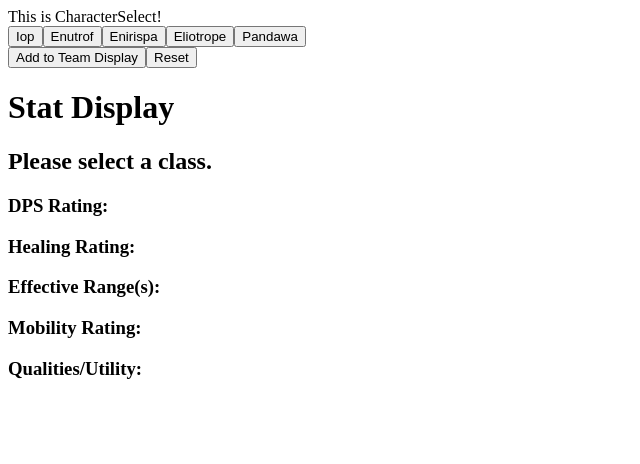
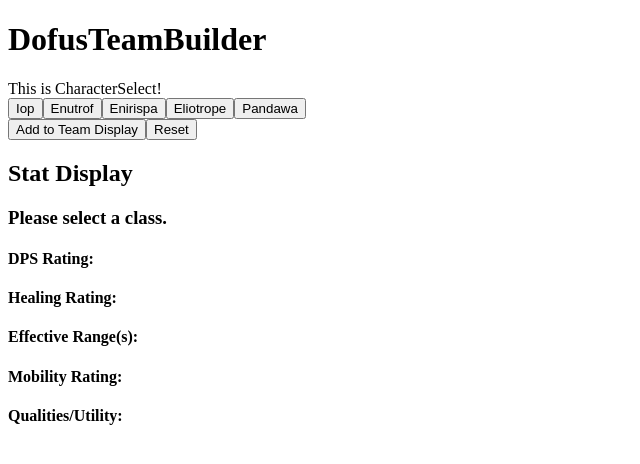
Before and after one commit to Deen-q/dofusTeamBuilder, a React (Create React App) app: page / in a window 1280 px wide. Shown: the top 464 px of the page, without its empty margins (0-640 px from the left). Built offline with nearby package versions, Linux system fonts and the light colour scheme.

Commit message:
more tidy up

```diff
--- a/src/App.tsx
+++ b/src/App.tsx
@@ -6,10 +6,13 @@
 
 export default function App() {
   return (
-    <SiteProvider> {/* From CharacterContext */}
-      <CharacterSelect />
-      <CharacterDisplay />
-      <TeamPreview />
-    </SiteProvider>
+    <>
+      <h1>DofusTeamBuilder</h1>
+      <SiteProvider>
+        <CharacterSelect />
+        <CharacterDisplay />
+        <TeamPreview />
+      </SiteProvider>
+    </>
   );
 }
--- a/src/components/StatDisplay.tsx
+++ b/src/components/StatDisplay.tsx
@@ -3,20 +3,28 @@
 import SiteContext from "../context/SiteContext"
 
 export default function StatDisplay() {
-    const { selectedCharacter } = useContext(SiteContext) || {};
+    const context = useContext(SiteContext);
+
+    if (!context) {
+        return <div> Error: SiteContext (StatDisplay) is not available.</div>
+    }
+
+    const {
+        selectedCharacter,
+    } = context;
 
     return (
         <div>
-            <h1>Stat Display</h1>
+            <h2>Stat Display</h2>
             {selectedCharacter ?
-                <h2>{selectedCharacter?.className}</h2> : <h2>Please select a class.</h2>
+                <h3>{selectedCharacter?.className}</h3> : <h3>Please select a class.</h3>
             }
-            <h3>DPS Rating: {selectedCharacter?.dpsRating}</h3>
-            <h3>Healing Rating: {selectedCharacter?.healingRating}</h3>
+            <h4>DPS Rating: {selectedCharacter?.dpsRating}</h4>
+            <h4>Healing Rating: {selectedCharacter?.healingRating}</h4>
             {/* Likely need a Shield Point rating */}
-            <h3>Effective Range(s): {selectedCharacter?.effectiveRange.join(", ")}</h3>
-            <h3>Mobility Rating: {selectedCharacter?.mobilityRating}</h3>
-            <h3>Qualities/Utility:</h3>
+            <h4>Effective Range(s): {selectedCharacter?.effectiveRange.join(", ")}</h4>
+            <h4>Mobility Rating: {selectedCharacter?.mobilityRating}</h4>
+            <h4>Qualities/Utility:</h4>
             <ul>
                 {selectedCharacter?.qualities.map((item, index) => (
                     <li key={index}>{item}</li>))
--- a/src/components/TeamPreview.tsx
+++ b/src/components/TeamPreview.tsx
@@ -6,7 +6,7 @@
     const context = useContext(SiteContext);
 
     if (!context) {
-        return <div> Error: SiteContext is not available.</div>
+        return <div> Error: SiteContext (TeamPreview) is not available.</div>
     }
 
     const {
--- a/src/context/SiteContext.tsx
+++ b/src/context/SiteContext.tsx
@@ -28,5 +28,4 @@
     )
 }
 
-// export default CharacterContext;
 export default SiteContext;
--- a/src/data/dofusClasses.ts
+++ b/src/data/dofusClasses.ts
@@ -5,7 +5,6 @@
 	healingRating: number; // 1-10
 	effectiveRange: Array<string>;
 	mobilityRating: number;
-	// qualtities: string[];
 	qualities: (string | [string, string])[];
 }
 
```
